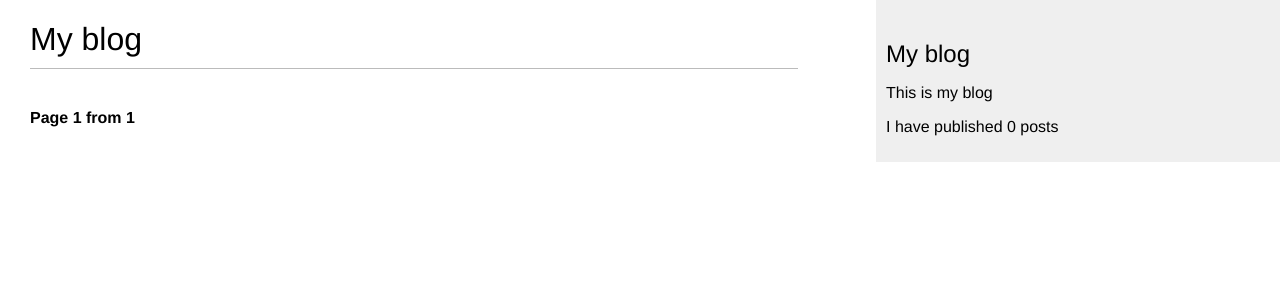
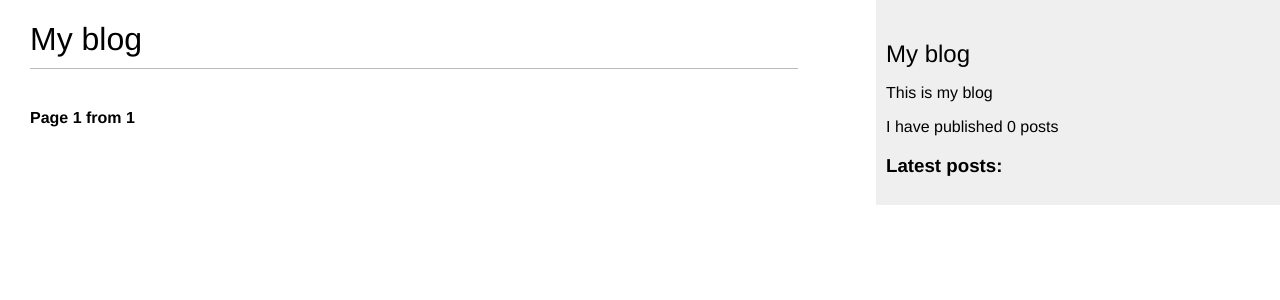
Before and after one commit to wwainkrk/python_tutorials, a Django app: page /blog/ in a window 1280 px wide. Shown: the top 300 px of the page. Run offline with Django 3.2, Linux system fonts and the light colour scheme; data that the repository does not hold is empty.

Commit message:
Inclusion tag together with special template for processed data

```diff
--- a/django_book/mysite/blog/templates/blog/base.html
+++ b/django_book/mysite/blog/templates/blog/base.html
@@ -16,6 +16,9 @@
         <h2>My blog</h2>
             <p>This is my blog</p>
             <p>I have published {% total_posts %} posts</p>
+
+            <h3>Latest posts:</h3>
+            {% show_latest_posts 3 %}
     </div>
 </body>
 </html>
--- /dev/null
+++ b/django_book/mysite/blog/templates/blog/post/latest_posts.html
@@ -0,0 +1,7 @@
+<ul>
+    {% for post in latest_posts %}
+        <li>
+            <a href="{{ post.get_absolute_url }}">{{ post.title }}</a>
+        </li>
+    {% endfor %}
+</ul>
--- a/django_book/mysite/blog/templatetags/blog_tags.py
+++ b/django_book/mysite/blog/templatetags/blog_tags.py
@@ -3,6 +3,13 @@ from django import template
 
 register = template.Library()
 
+
 @register.simple_tag
 def total_posts():
     return Post.published.count()
+
+
+@register.inclusion_tag('blog/post/latest_posts.html')
+def show_latest_posts(count=5):
+    latest_posts = Post.published.order_by('-publish')[:count]
+    return {'latest_posts': latest_posts}
```
